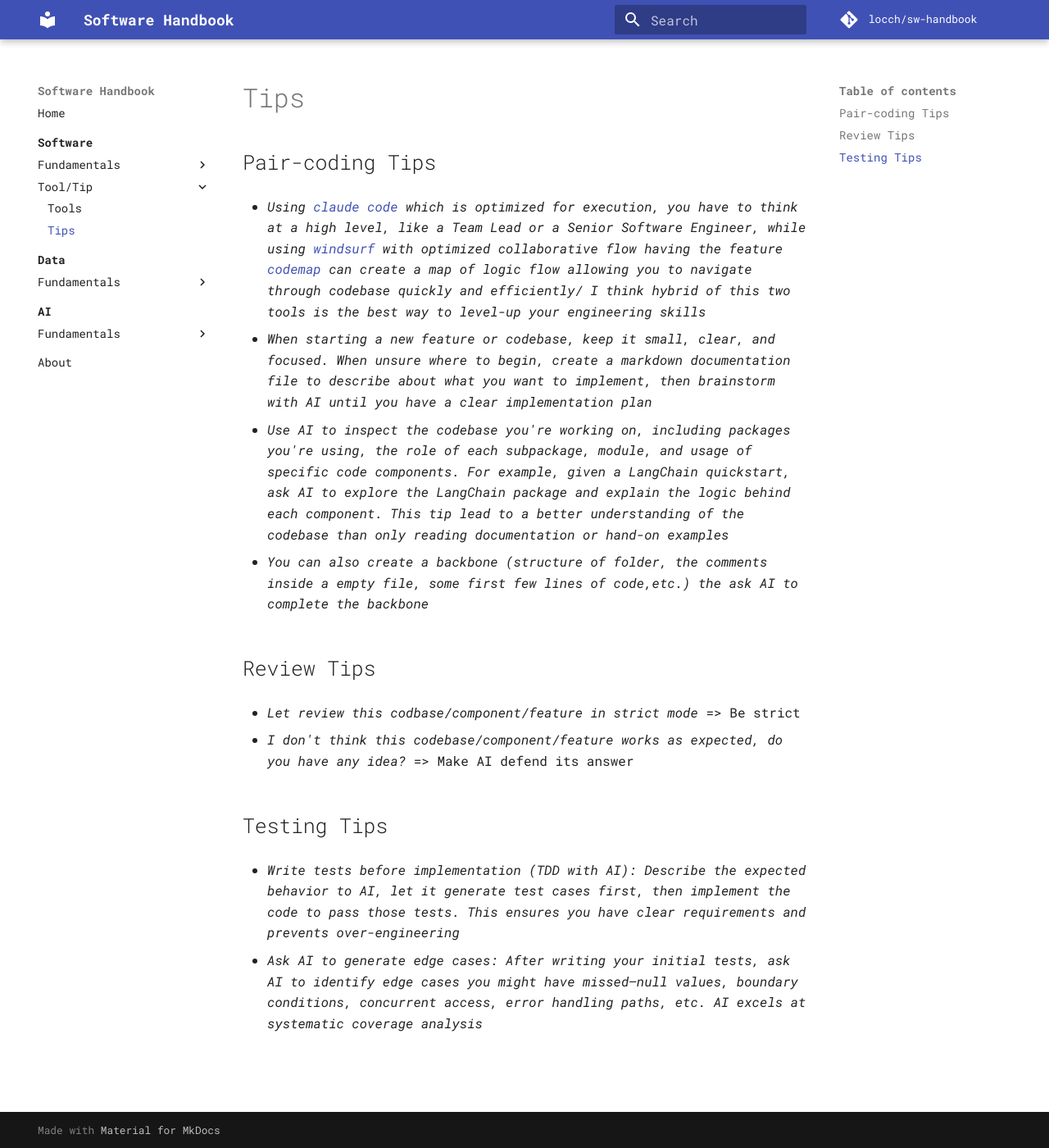
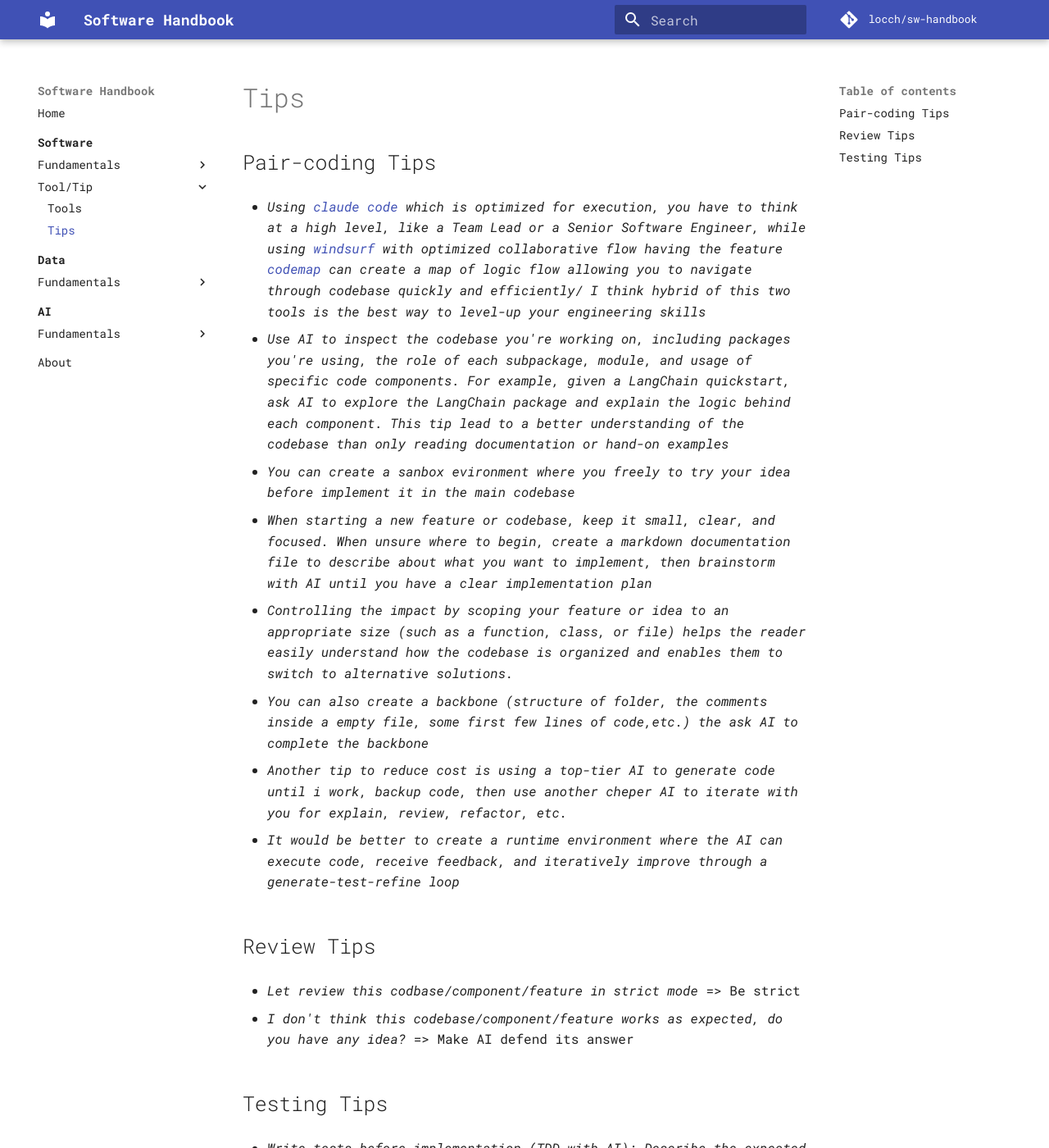
Before and after one commit to locchh/sw-handbook, an MkDocs documentation site: the page built from docs/software/tool_tip/tips.md, in a window 1280 px wide and 1400 px high. Shown: the whole window at 82% size. Built offline with MkDocs 1.6.1 and Material for MkDocs 9.7.7, drawn with Linux system fonts in a browser that asks for light colours; comment, search, counter and statistics services are not loaded.

Commit message:
docs: add AI-assisted development tips for codebase exploration, sandboxing, and cost optimization
- Add tip about using AI to inspect codebase structure and package logic
- Add tip about creating sandbox environments for experimentation
- Add tip about controlling feature scope for better code organization
- Add tip about cost reduction by using top-tier AI for generation and cheaper AI for iteration
- Add tip about creating runtime environments for AI code execution and testing
- Reorder existing

```diff
--- a/docs/software/tool_tip/tips.md
+++ b/docs/software/tool_tip/tips.md
@@ -4,11 +4,19 @@
 
 - *Using [claude code](https://www.claude.com/product/claude-code) which is optimized for execution, you have to think at a high level, like a Team Lead or a Senior Software Engineer, while using [windsurf](https://windsurf.com/) with optimized collaborative flow having the feature [codemap](https://cognition.ai/blog/codemaps) can create a map of logic flow allowing you to navigate through codebase quickly and efficiently/ I think hybrid of this two tools is the best way to level-up your engineering skills*
 
+- *Use AI to inspect the codebase you're working on, including packages you're using, the role of each subpackage, module, and usage of specific code components. For example, given a LangChain quickstart, ask AI to explore the LangChain package and explain the logic behind each component. This tip lead to a better understanding of the codebase than only reading documentation or hand-on examples*
+
+- *You can create a sanbox evironment where you freely to try your idea before implement it in the main codebase*
+
 - *When starting a new feature or codebase, keep it small, clear, and focused. When unsure where to begin, create a markdown documentation file to describe about what you want to implement, then brainstorm with AI until you have a clear implementation plan*
 
-- *Use AI to inspect the codebase you're working on, including packages you're using, the role of each subpackage, module, and usage of specific code components. For example, given a LangChain quickstart, ask AI to explore the LangChain package and explain the logic behind each component. This tip lead to a better understanding of the codebase than only reading documentation or hand-on examples*
+- *Controlling the impact by scoping your feature or idea to an appropriate size (such as a function, class, or file) helps the reader easily understand how the codebase is organized and enables them to switch to alternative solutions.*
 
 - *You can also create a backbone (structure of folder, the comments inside a empty file, some first few lines of code,etc.) the ask AI to complete the backbone*
+
+- *Another tip to reduce cost is using a top-tier AI to generate code until i work, backup code, then use another cheper AI to iterate with you for explain, review, refactor, etc.*
+
+- *It would be better to create a runtime environment where the AI can execute code, receive feedback, and iteratively improve through a generate-test-refine loop*
 
 ## Review Tips
 
```
